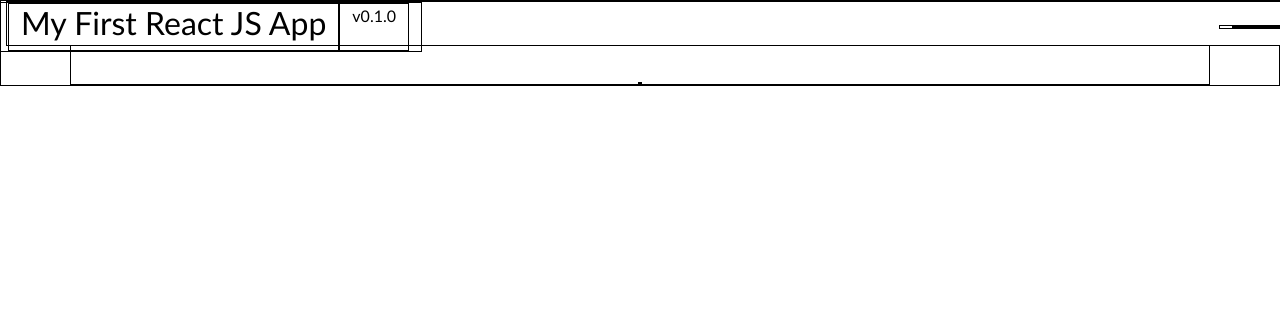
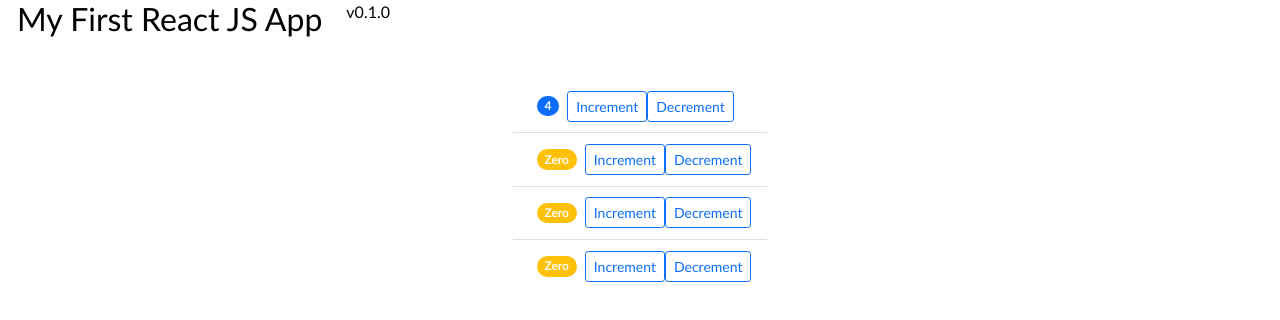
Before and after one commit to UnixBird-ps/my-first-reactjs-app, a React (Create React App) app: page / in a window 1280 px wide. Shown: the top 320 px of the page. Built offline with nearby package versions, Linux system fonts and the light colour scheme.

Commit message:
Created logic for shopping cart in React JS

```diff
--- a/public/style.css
+++ b/public/style.css
@@ -25,12 +25,18 @@
 	padding-right: 0px;
 }
 
+button
+{
+	cursor: pointer;
+	padding: 0px 7px;
+}
+/*
 div
 {
 	border : 1px solid;
 	border-color: black;
 }
-
+*/
 .navbar
 {
 	position: fixed;
--- a/src/App.js
+++ /dev/null
@@ -1,45 +0,0 @@
-
-import React from "react";
-import Navbar from "./Navbar.js";
-import Menu from "./Menu.js";
-import Main from "./Main.js";
-
-
-class App extends React.Component
-{
-	constructor( pProps )
-	{
-		super( pProps );
-		this.state = {};
-	}
-
-
-	componentDidMount()
-	{
-	}
-
-
-	componentWillUnmount()
-	{
-	}
-
-
-	render ()
-	{
-		let lResult =
-		(
-			<>
-				<Navbar />
-				<div class="container">
-					<Menu />
-					<Main />
-				</div>
-			</>
-		);
-
-		return lResult;
-	}
-}
-
-
-export default App;
--- a/src/Main.js
+++ /dev/null
@@ -1,36 +0,0 @@
-
-import React from 'react';
-
-
-class Main extends React.Component
-{
-	constructor( pProps )
-	{
-		super( pProps );
-		this.state = {};
-	}
-
-
-	componentDidMount()
-	{
-	}
-
-
-	componentWillUnmount()
-	{
-	}
-
-
-	render ()
-	{
-		let lResult =
-		(
-			<div className="Main" />
-		);
-
-		return lResult;
-	}
-}
-
-
-export default Main;
--- /dev/null
+++ b/src/components/App.jsx
@@ -0,0 +1,48 @@
+
+import React, { Component } from "react";
+import Navbar from "./Navbar.jsx";
+import Menu from "./Menu.jsx";
+import Main from "./Main.jsx";
+
+
+class App extends Component
+{
+	state = {};
+
+	// constructor( pProps )
+	// {
+	// 	super( pProps );
+	// 	this.state = {};
+	// }
+
+
+	componentDidMount()
+	{
+	}
+
+
+	componentWillUnmount()
+	{
+	}
+
+
+	render ()
+	{
+
+		let lResult =
+		(
+			<>
+				<Navbar />
+				<div className="container">
+					<Menu />
+					<Main />
+				</div>
+			</>
+		);
+
+		return lResult;
+	}
+}
+
+
+export default App;
--- /dev/null
+++ b/src/components/Counter.jsx
@@ -0,0 +1,80 @@
+import React, { Component } from "react";
+
+
+class Counter extends Component
+{
+	state =
+	{
+		value: this.props.value
+	};
+
+
+	// constructor( pProps )
+	// {
+	// 	super( pProps );
+	// 	this.handleIncrement = this.handleIncrement.bind( this );
+	// 	this.handleDecrement = this.handleDecrement.bind( this );
+	// 	state =
+	// 	{
+	// 		value: 0
+	// 	};
+	// }
+
+
+	render ()
+	{
+		console.log( "props", this.props );
+
+		let lResult =
+		(
+			<>
+				<span className={ this.getBadgeClasses() }>{ this.formatCount() }</span>
+				<button onClick={ () => this.handleIncrement( { id: 1 } ) } type="button" className="btn btn-outline-primary btn-sm">Increment</button>
+				<button onClick={ () => this.handleDecrement( { id: 1 } ) } type="button" className="btn btn-outline-primary btn-sm">Decrement</button>
+			</>
+		);
+
+		return lResult;
+	}
+
+
+	handleIncrement = () =>
+	{
+		this.setState( { value: this.state.value + 1 } );
+	}
+
+
+	handleDecrement = () =>
+	{
+		if ( this.state.value > 0 ) this.setState( { value: this.state.value - 1 } );
+	}
+
+
+	formatCount()
+	{
+		const lValue = this.state.value;
+		return lValue === 0 ? "Zero" : lValue;
+	}
+
+
+	getBadgeClasses()
+	{
+		let lClasses = "badge rounded-pill m-2 bg-";
+		lClasses += this.state.value === 0 ? "warning" : "primary";
+		return lClasses;
+	}
+
+
+	componentDidMount()
+	{
+	}
+
+
+	componentWillUnmount()
+	{
+	}
+
+}
+
+
+export default Counter;
--- /dev/null
+++ b/src/components/CounterList.jsx
@@ -0,0 +1,53 @@
+import React, { Component } from "react";
+import Counter from "./Counter.jsx";
+
+
+class CounterList extends Component
+{
+	state =
+	{
+		counters:
+		[
+			{ id: 1, value: 4 },
+			{ id: 2, value: 0 },
+			{ id: 3, value: 0 },
+			{ id: 4, value: 0 }
+		]
+	};
+
+	// constructor( pProps )
+	// {
+	// 	super( pProps );
+	// 	state =
+	// 	{
+	// 		value: 0
+	// 	};
+	// }
+
+
+	render ()
+	{
+		let lResult =
+		(
+			<ul className="list-group list-group-flush">
+				{ this.state.counters.map( counter => <li className="list-group-item" key={ counter.id }><Counter key={ counter.id } value={ counter.value } /></li> ) }
+			</ul>
+		);
+
+		return lResult;
+	}
+
+
+	componentDidMount()
+	{
+	}
+
+
+	componentWillUnmount()
+	{
+	}
+
+}
+
+
+export default CounterList;
--- /dev/null
+++ b/src/components/Main.jsx
@@ -0,0 +1,42 @@
+
+import React, { Component } from "react";
+//import CounterList from "./CounterList.jsx";
+import CounterList from "./CounterList.jsx";
+
+
+class Main extends Component
+{
+	state = {};
+
+	// constructor( pProps )
+	// {
+	// 	super( pProps );
+	// 	this.state = {};
+	// }
+
+
+	componentDidMount()
+	{
+	}
+
+
+	componentWillUnmount()
+	{
+	}
+
+
+	render ()
+	{
+		let lResult =
+		(
+			<>
+				<CounterList />
+			</>
+		);
+
+		return lResult;
+	}
+}
+
+
+export default Main;
--- a/src/Menu.js
+++ b/src/components/Menu.jsx
@@ -1,14 +1,16 @@
 
-import React from 'react';
+import React, { Component } from "react";
 
 
-class Menu extends React.Component
+class Menu extends Component
 {
-	constructor( pProps )
-	{
-		super( pProps );
-		this.state = {};
-	}
+	state = {};
+
+	// constructor( pProps )
+	// {
+	// 	super( pProps );
+	// 	this.state = {};
+	// }
 
 
 	componentDidMount()
--- a/src/Navbar.js
+++ b/src/components/Navbar.jsx
@@ -1,14 +1,16 @@
 
-import React from 'react';
+import React, { Component } from "react";
 
 
-class Navbar extends React.Component
+class Navbar extends Component
 {
-	constructor( pProps )
-	{
-		super( pProps );
-		this.state = {};
-	}
+	state = {};
+
+	// constructor( pProps )
+	// {
+	// 	super( pProps );
+	// 	this.state = {};
+	// }
 
 
 	componentDidMount()
@@ -34,10 +36,10 @@
 						<span> v0.1.0</span>
 					</div>
 				</div>
-				<div class="row col-auto">
-					<div class="col-auto" >
+				<div className="row col-auto">
+					<div className="col-auto" >
 					</div>
-					<div class="col-auto nav-container">
+					<div className="col-auto nav-container">
 					</div>
 				</div>
 			</div>
--- a/src/index.js
+++ b/src/index.js
@@ -1,6 +1,6 @@
-import React from 'react';
-import ReactDOM from 'react-dom/client';
-import App from './App';
+import React from "react";
+import ReactDOM from "react-dom/client";
+import App from "./components/App.jsx";
 
 const root = ReactDOM.createRoot( document.getElementById( 'root' ) );
 root.render( <React.StrictMode><App /></React.StrictMode> );
```
